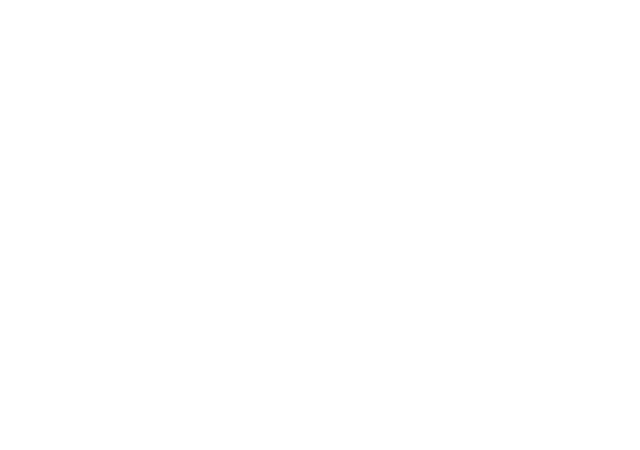
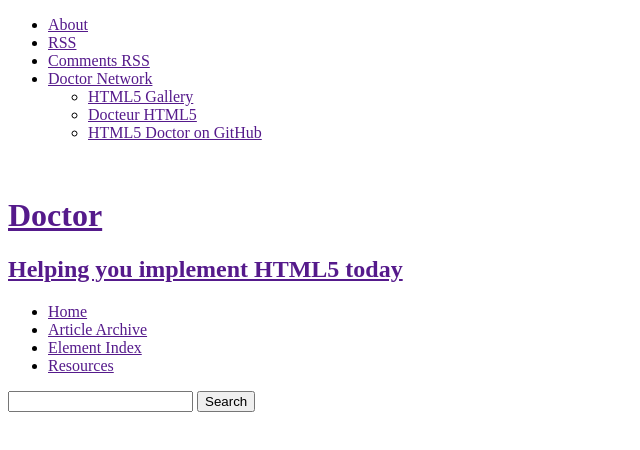
Before and after one commit to vitalii-vorobiov/Web, a plain HTML site: page HTML5Doctor/index.html in a window 1280 px wide. Shown: the whole page, without its empty margins (0-640 px from the left). Drawn offline with Linux system fonts and the light colour scheme.

Commit message:
Updated HTML5 Doctor

```diff
--- a/HTML5Doctor/index.html
+++ b/HTML5Doctor/index.html
@@ -5,6 +5,42 @@
     <title>Title</title>
 </head>
 <body>
+    <header>
+        <nav>
+            <ul>
+                <li><a href="">About</a></li>
+                <li><a href="">RSS</a></li>
+                <li><a href="">Comments RSS</a></li>
+                <li>
+                    <a href="">Doctor Network</a>
+                    <ul>
+                        <li><a href="">HTML5 Gallery</a></li>
+                        <li><a href="">Docteur HTML5</a></li>
+                        <li><a href="">HTML5 Doctor on GitHub</a></li>
+                    </ul>
+                </li>
+            </ul>
+        </nav>
+        <a href="">
+            <img src="" alt="">
+            <h1>Doctor</h1>
+            <h2>Helping you implement HTML5 today</h2>
+        </a>
+    </header>
+    <main>
+        <nav>
+            <ul>
+                <li><a href="">Home</a></li>
+                <li><a href="">Article Archive</a></li>
+                <li><a href="">Element Index</a></li>
+                <li><a href="">Resources</a></li>
+            </ul>
+            <form action="">
+                <input type="text">
+                <button>Search</button>
+            </form>
+        </nav>
 
+    </main>
 </body>
 </html>
```
